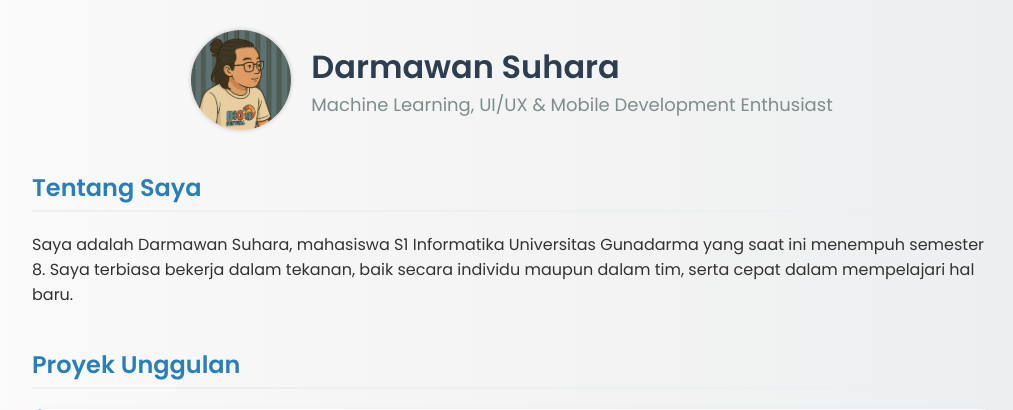
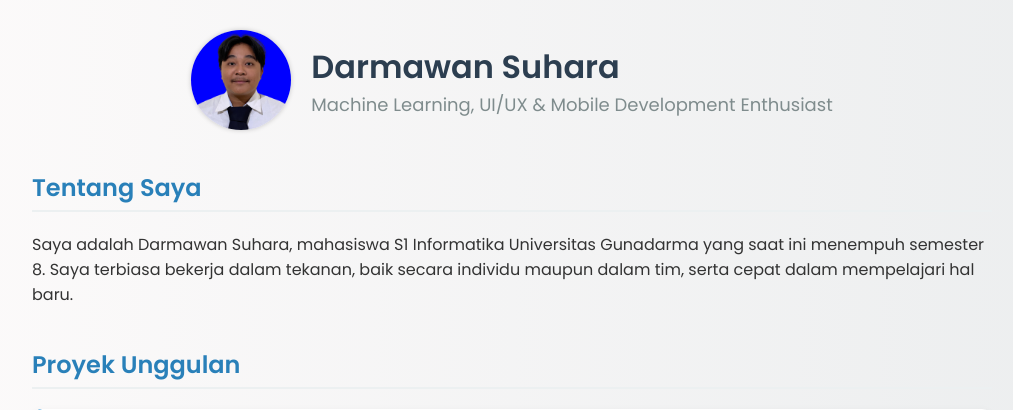
Before and after one commit to darkswan12/web-portofolio, a Flask app: page / in a window 1280 px wide. Shown: the top 410 px of the page, without its empty margins (128-1141 px from the left). Run offline with Flask 3, Linux system fonts and the light colour scheme.

Commit message:
edit profile

```diff
--- a/templates/index.html
+++ b/templates/index.html
@@ -4,7 +4,7 @@
   <meta charset="UTF-8" />
   <meta name="viewport" content="width=device-width, initial-scale=1.0" />
   <title>Darmawan Suhara - Portofolio</title>
-  <link rel="icon" href="{{ url_for('static', filename='favicon.png') }}" type="image/png" />
+  <link rel="icon" href="{{ url_for('static', filename='profile.png') }}" type="image/png" />
   <link rel="stylesheet" href="{{ url_for('static', filename='style.css') }}" />
   <link href="https://fonts.googleapis.com/css2?family=Poppins:wght@400;600&display=swap" rel="stylesheet">
   <link rel="stylesheet" href="https://cdnjs.cloudflare.com/ajax/libs/font-awesome/6.5.0/css/all.min.css">
@@ -14,7 +14,7 @@
   <div class="container">
     <header>
       <div class="header-content">
-        <img src="{{ url_for('static', filename='favicon.png') }}" alt="Foto Darmawan" class="profile-pic" />
+        <img src="{{ url_for('static', filename='profile.png') }}" alt="Foto Darmawan" class="profile-pic" />
         <div>
           <h1>Darmawan Suhara</h1>
           <p>Machine Learning, UI/UX & Mobile Development Enthusiast</p>
```
Also changed, not shown: static/favicon.png (deleted), static/profile.png (added).
